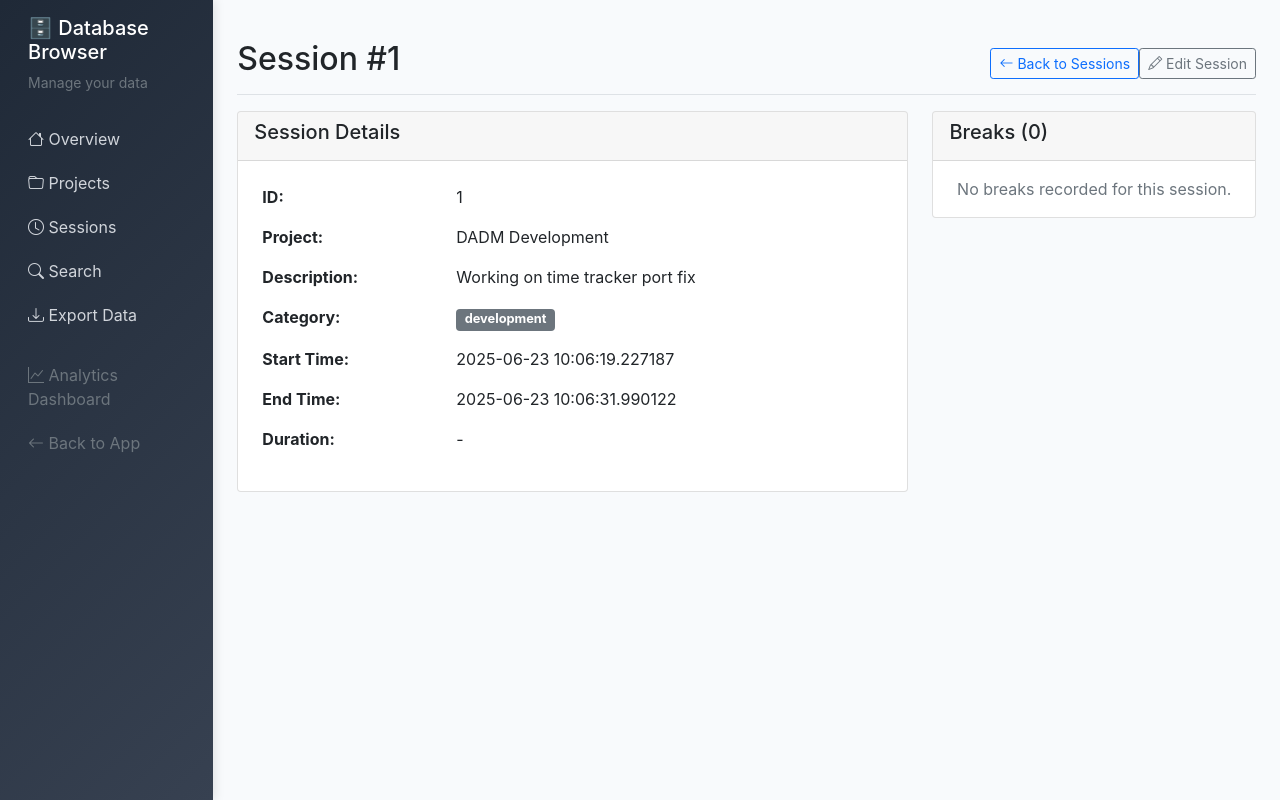
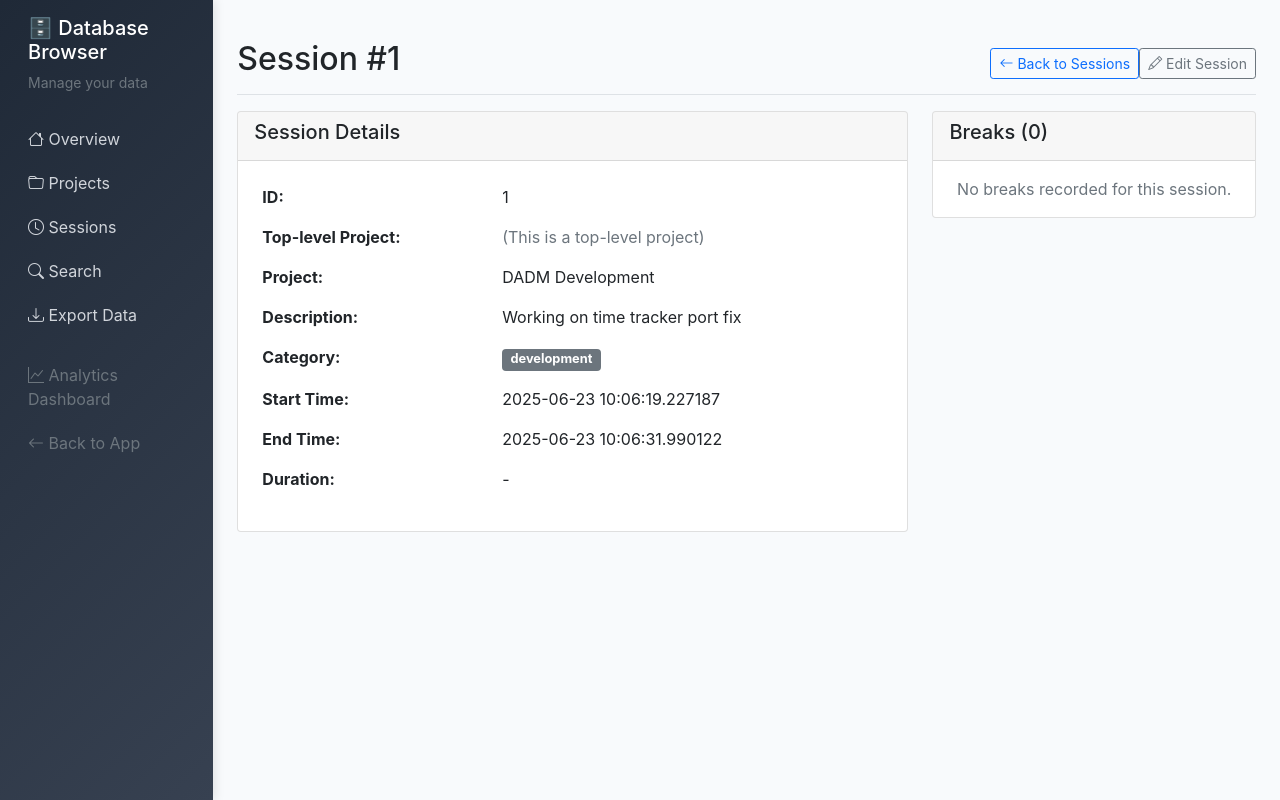
Before and after one commit to laserpointlabs/universal-time-tracker, a Flask app: page /db/sessions/1 in a window 1280 px wide. Run offline with Flask 3, Linux system fonts and the light colour scheme; data comes from the database, SQL or seed files in the repository; parts of the project's set-up code (start-up, migrations or seed data) failed here and were passed over; some libraries are stand-ins or nearby versions.

Commit message:
Enhance session detail view by adding top-level project information; update SQL query to include project parent ID and modify session_detail template to display top-level project link or indicate if the session is a top-level project.

```diff
--- a/server/src/db_browser.py
+++ b/server/src/db_browser.py
@@ -262,7 +262,7 @@ def session_detail(session_id):
     conn = get_db_connection()
 
     session = conn.execute('''
-        SELECT s.*, p.name as project_name
+        SELECT s.*, p.name as project_name, p.parent_id as project_parent_id, p.id as project_id
         FROM sessions s
         JOIN projects p ON s.project_id = p.id
         WHERE s.id = ?
@@ -273,11 +273,24 @@ def session_detail(session_id):
         flash('Session not found', 'error')
         return redirect(url_for('db_browser.sessions'))
 
+    # Fetch the top-level project if this project is a subproject
+    toplevel_project = None
+    if session['project_parent_id']:
+        # Get the top-level ancestor
+        parent_id = session['project_parent_id']
+        while parent_id:
+            parent = conn.execute('SELECT id, name, parent_id FROM projects WHERE id = ?', (parent_id,)).fetchone()
+            if parent:
+                toplevel_project = parent
+                parent_id = parent['parent_id']
+            else:
+                break
+
     breaks = conn.execute('SELECT * FROM breaks WHERE session_id = ? ORDER BY start_time',
                          (session_id,)).fetchall()
 
     conn.close()
-    return render_template('db_browser/session_detail.html', session=session, breaks=breaks)
+    return render_template('db_browser/session_detail.html', session=session, breaks=breaks, toplevel_project=toplevel_project)
 
 @db_browser.route('/db/sessions/<int:session_id>/edit', methods=['GET', 'POST'])
 def edit_session(session_id):
--- a/server/src/templates/db_browser/session_detail.html
+++ b/server/src/templates/db_browser/session_detail.html
@@ -26,6 +26,18 @@
                     <tr>
                         <td><strong>ID:</strong></td>
                         <td>{{ session.id }}</td>
+                    </tr>
+                    <tr>
+                        <td><strong>Top-level Project:</strong></td>
+                        <td>
+                            {% if toplevel_project %}
+                                <a href="{{ url_for('db_browser.project_detail', project_id=toplevel_project.id) }}">
+                                    <i class="bi bi-folder"></i> {{ toplevel_project.name }}
+                                </a>
+                            {% else %}
+                                <span class="text-muted">(This is a top-level project)</span>
+                            {% endif %}
+                        </td>
                     </tr>
                     <tr>
                         <td><strong>Project:</strong></td>
```
Also changed, not shown: server/universal_time_tracker.db (added).
